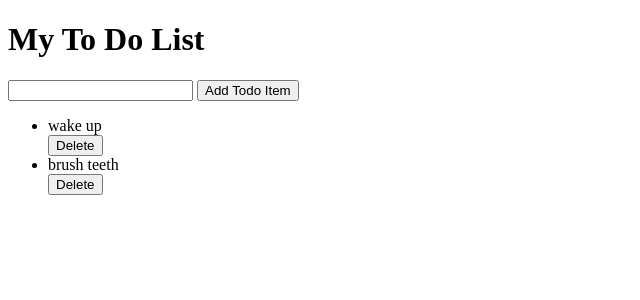
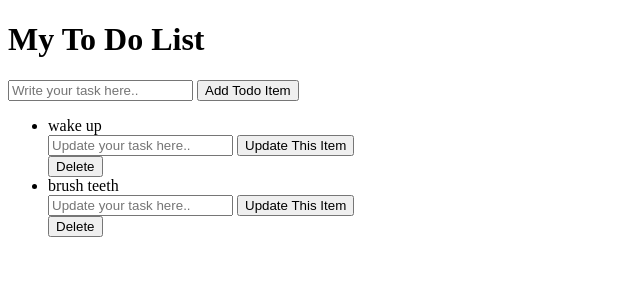
Before and after one commit to sabyasachirakshit/todoapp-django, a Django app: page /todoapp/ in a window 1280 px wide. Shown: the top 300 px of the page, without its empty margins (0-640 px from the left). Run offline with Django 4.2, Linux system fonts and the light colour scheme; data comes from the database, SQL or seed files in the repository; both versions use the stored data as it was after the commit.

Commit message:
update functionality added

```diff
--- a/templates/index.html
+++ b/templates/index.html
@@ -1,24 +1,31 @@
 <!DOCTYPE html>
 <html lang="en">
+
 <head>
     <meta charset="UTF-8">
     <meta http-equiv="X-UA-Compatible" content="IE=edge">
     <meta name="viewport" content="width=device-width, initial-scale=1.0">
     <title>To Do List App</title>
 </head>
+
 <body>
     <h1>My To Do List</h1>
     <form action="/addTodoItem/" method="post">{% csrf_token %}
-        <input type="text" name="content">
+        <input type="text" name="content" placeholder="Write your task here..">
         <input type="submit" value="Add Todo Item">
     </form>
     <ul>
         {% for i in all_items %}
-        <li>{{i.title}} <form action="/deleteTodoItem/{{i.id}}/" method="post">{% csrf_token %}
-            <input type="submit" value="Delete">
-        </form>
+        <li>{{i.title}} <form action="/updateTodoItem/{{i.id}}/" method="post">{% csrf_token %}
+                <input type="text" name="content" placeholder="Update your task here..">
+                <input type="submit" value="Update This Item">
+            </form>
+            <form action="/deleteTodoItem/{{i.id}}/" method="post">{% csrf_token %}
+                <input type="submit" value="Delete">
+            </form>
         </li>
         {% endfor %}
     </ul>
 </body>
+
 </html>
--- a/todoapp/urls.py
+++ b/todoapp/urls.py
@@ -15,12 +15,13 @@ Including another URLconf
 """
 from django.contrib import admin
 from django.urls import path, include
-from todoapp.views import todoappView, addTodoView, deleteTodoView
+from todoapp.views import todoappView, addTodoView,updateTodoView, deleteTodoView
 
 urlpatterns = [
     path('admin/', admin.site.urls),
     path('', include('api.urls')),
     path('todoapp/', todoappView),
     path('addTodoItem/', addTodoView),
+     path('updateTodoItem/<int:i>/',updateTodoView),
     path('deleteTodoItem/<int:i>/', deleteTodoView),
 ]
--- a/todoapp/views.py
+++ b/todoapp/views.py
@@ -13,6 +13,11 @@ def addTodoView(request):
     new_item.save()
     return HttpResponseRedirect('/todoapp/')
 
+def updateTodoView(request,i):
+    x = request.POST['content']
+    Task.objects.filter(id=i).update(title=x)
+    return HttpResponseRedirect('/todoapp/')
+
 def deleteTodoView(request, i):
     y = Task.objects.get(id= i)
     y.delete()
```
Also changed, not shown: db.sqlite3.
